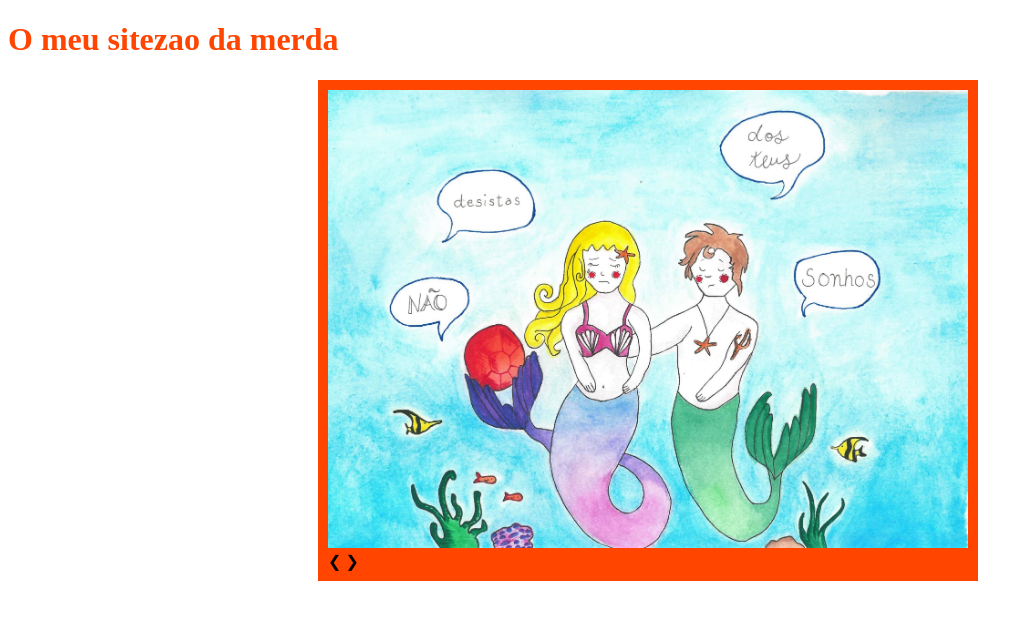
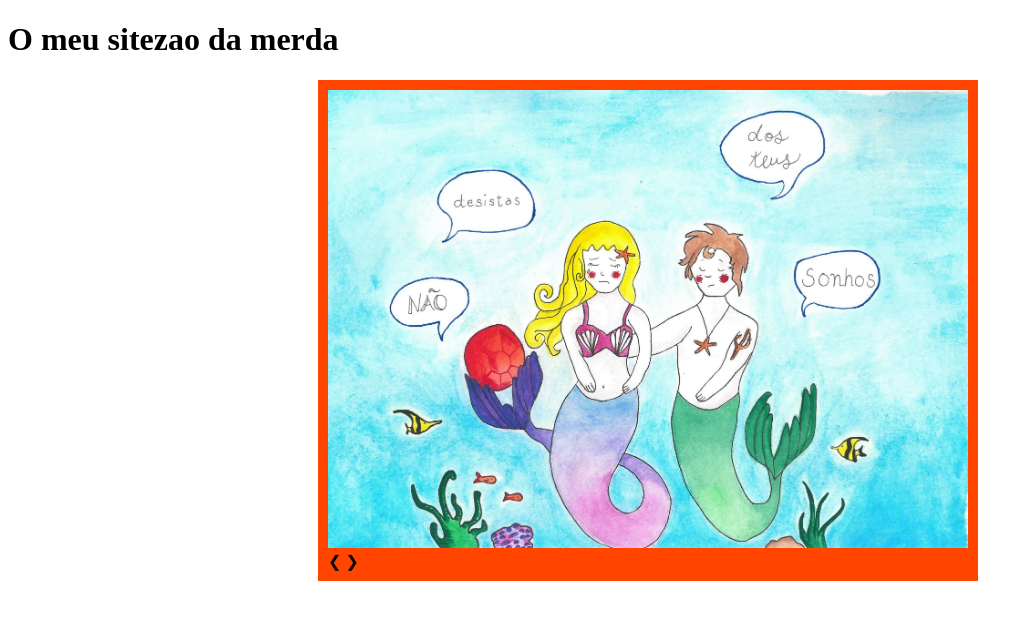
Before and after one commit to AstroZombz/site-da-joana, a plain HTML site: page index.html in a window 1280 px wide. Shown: the whole page, without its empty margins (0-1032 px from the left). Drawn offline with Linux system fonts and the light colour scheme.

Commit message:
mudar titulo

```diff
--- a/css/default.css
+++ b/css/default.css
@@ -1,10 +1,6 @@
-h1 {
-    color: blue;
-}
-
 .title {
     background: white;
-    color: orangered;
+    color: black;
 
 }
 .black-box {
```
